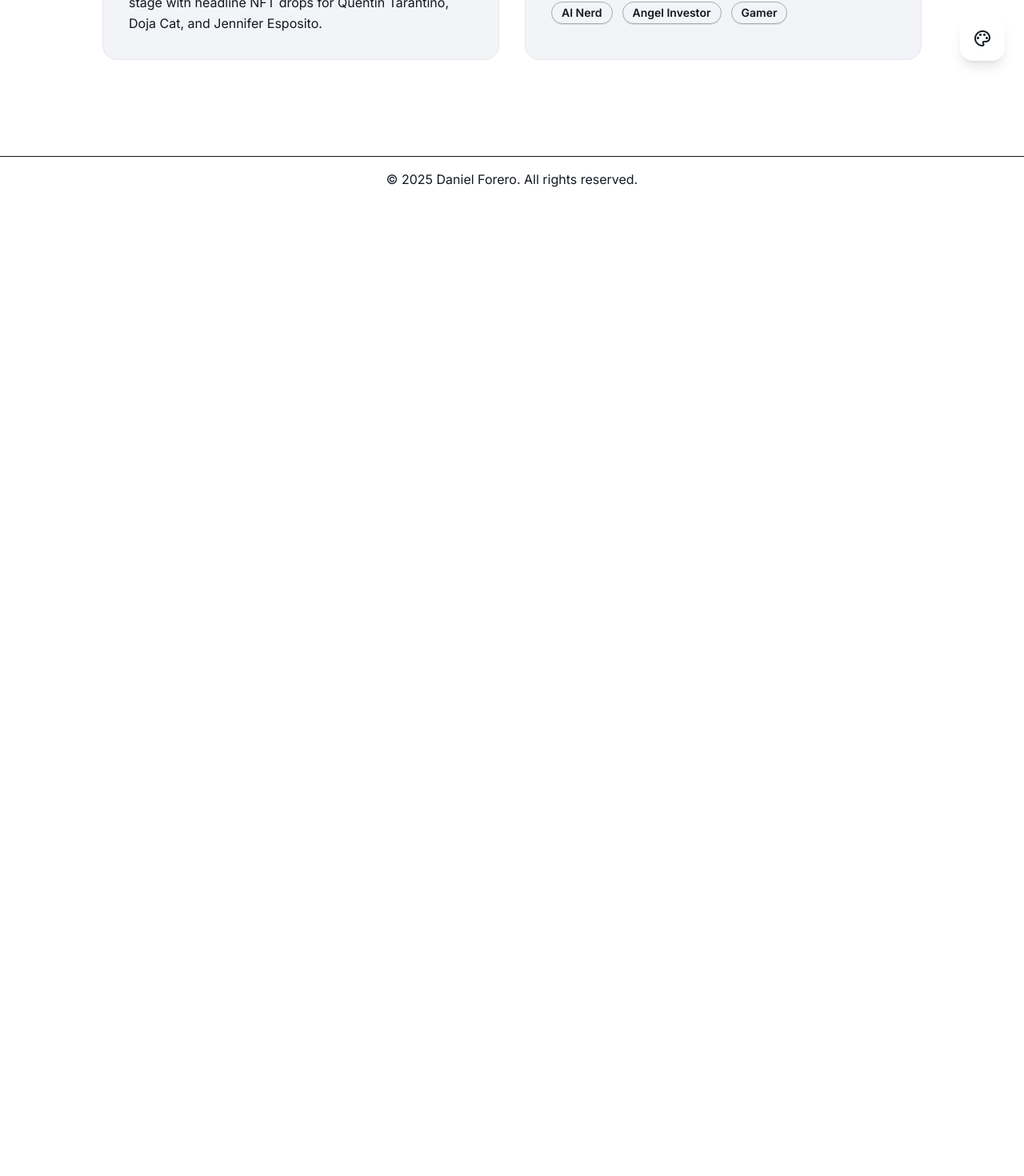
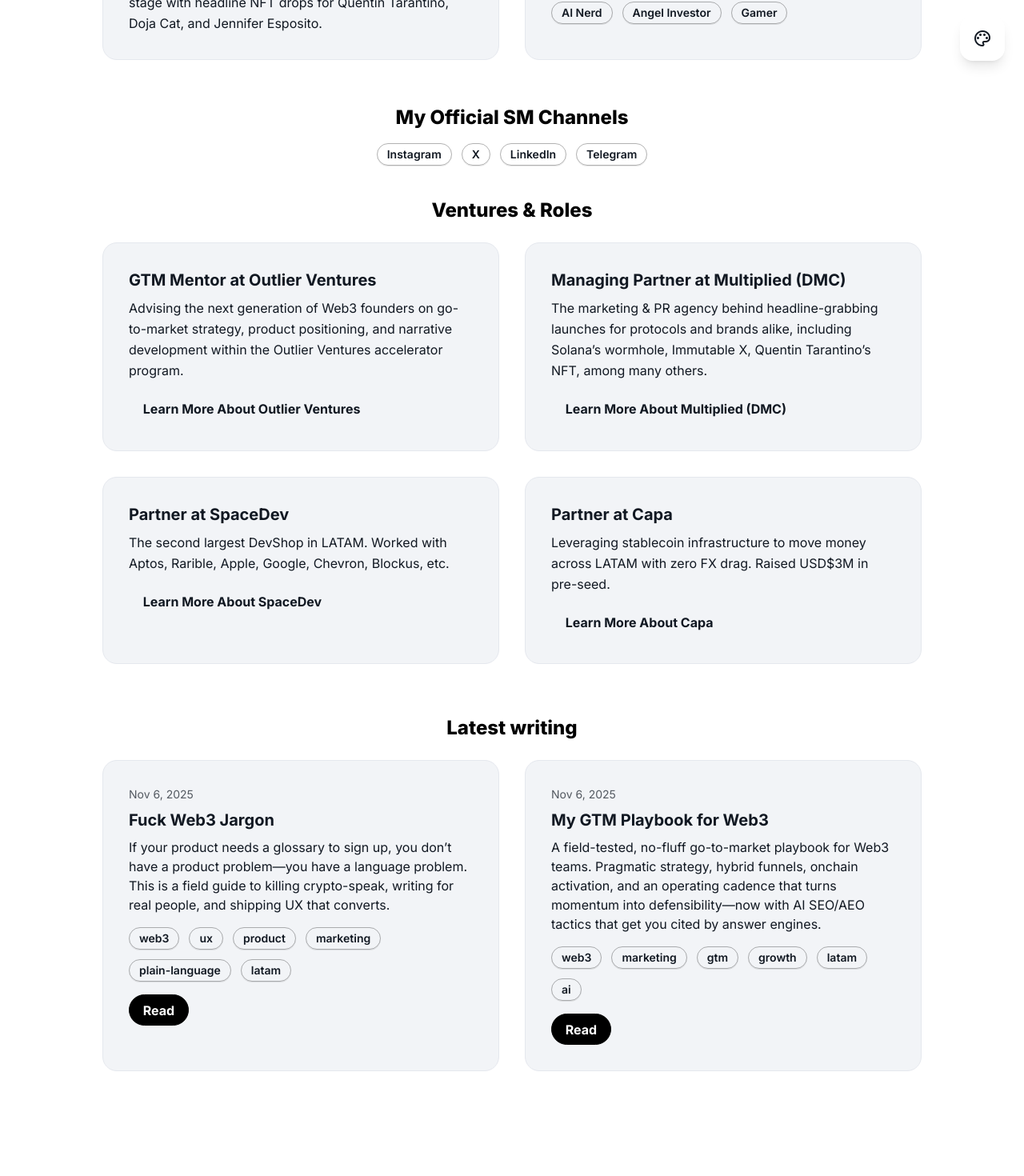
Before and after one commit to danielforeroj/danielforeroj, a React (Vite) app: page / in a window 1280 px wide. Shown: the part 700-2170 px from the top of the page at 80% size. Before the commit the page ends 952 px from the top, so only its background shows below. Built offline with nearby package versions, Linux system fonts and the light colour scheme.

Commit message:
Update HomePage.tsx

```diff
--- a/pages/HomePage.tsx
+++ b/pages/HomePage.tsx
@@ -1,24 +1,50 @@
 // /pages/HomePage.tsx
 import React from "react";
 import { initialHomeContent } from "../data/mockData";
+import { posts } from "../data/mockData";
 
-/** Inline chip renderer so we avoid any cross-folder import issues */
-const Chips: React.FC<{ items: string[]; align?: "left" | "center"; className?: string }> = ({
-  items,
-  align = "center",
-  className = "",
-}) => (
-  <div className={`chips ${align === "center" ? "chips-hero" : "chips-card"} ${className}`} role="list">
-    {items.map((t) => (
-      <span key={t} className="chip" role="listitem">
-        {t}
-      </span>
-    ))}
-  </div>
-);
+/** Small inline chip renderer to avoid fragile imports */
+const Chips: React.FC<{
+  items: Array<string | { name: string; url?: string }>;
+  align?: "left" | "center";
+  className?: string;
+  asLinks?: boolean;
+}> = ({ items, align = "center", className = "", asLinks = false }) => {
+  const justify = align === "center" ? "justify-center" : "justify-start";
+  return (
+    <div className={`chips flex flex-wrap gap-3 ${justify} ${className}`}>
+      {items.map((it) => {
+        const label = typeof it === "string" ? it : it.name;
+        const href = typeof it === "string" ? undefined : it.url;
+        if (asLinks && href) {
+          return (
+            <a
+              key={label}
+              href={href}
+              target="_blank"
+              rel="noopener noreferrer"
+              className="chip inline-flex items-center px-3 py-2 rounded-full border"
+            >
+              {label}
+            </a>
+          );
+        }
+        return (
+          <span key={label} className="chip inline-flex items-center px-3 py-2 rounded-full border">
+            {label}
+          </span>
+        );
+      })}
+    </div>
+  );
+};
+
+const fmt = (iso: string) =>
+  new Date(iso).toLocaleDateString(undefined, { year: "numeric", month: "short", day: "numeric" });
 
 const HomePage: React.FC = () => {
   const c = initialHomeContent;
+  const latest = (posts ?? []).slice(0, 6);
 
   return (
     <div>
@@ -39,7 +65,7 @@
         </div>
       </section>
 
-      {/* CARDS */}
+      {/* ABOUT + OPERATOR */}
       <section className="w-full max-w-6xl mx-auto px-4 sm:px-6 lg:px-8 pb-14">
         <div className="grid grid-cols-1 md:grid-cols-2 gap-8">
           {/* ABOUT */}
@@ -52,12 +78,56 @@
           <article className="card p-8">
             <h2 className="section-title text-2xl font-extrabold mb-3">{c.operator.title}</h2>
             <p className="leading-relaxed whitespace-pre-line">{c.operator.body}</p>
-
-            {/* same chips as hero, left-aligned */}
             <Chips items={c.hero_tags} align="left" className="mt-6" />
           </article>
         </div>
       </section>
+
+      {/* SOCIALS */}
+      {c.socials?.length ? (
+        <section className="w-full max-w-6xl mx-auto px-4 sm:px-6 lg:px-8 pb-10 text-center">
+          <h3 className="text-2xl font-extrabold mb-4">My Official SM Channels</h3>
+          <Chips items={c.socials} align="center" asLinks className="mt-2" />
+        </section>
+      ) : null}
+
+      {/* VENTURES */}
+      {c.ventures?.length ? (
+        <section className="w-full max-w-6xl mx-auto px-4 sm:px-6 lg:px-8 pb-16">
+          <h3 className="text-2xl font-extrabold mb-6 text-center">Ventures & Roles</h3>
+          <div className="grid grid-cols-1 md:grid-cols-2 gap-8">
+            {c.ventures.map((v) => (
+              <article key={v.title} className="card p-8">
+                <h4 className="text-xl font-bold mb-2">{v.title}</h4>
+                <p className="leading-relaxed mb-4">{v.body}</p>
+                {v.ctaUrl && v.ctaLabel ? (
+                  <a href={v.ctaUrl} target="_blank" rel="noopener noreferrer" className="btn btn-secondary">
+                    {v.ctaLabel}
+                  </a>
+                ) : null}
+              </article>
+            ))}
+          </div>
+        </section>
+      ) : null}
+
+      {/* LATEST POSTS */}
+      {latest.length ? (
+        <section className="w-full max-w-6xl mx-auto px-4 sm:px-6 lg:px-8 pb-24">
+          <h3 className="text-2xl font-extrabold mb-6 text-center">Latest writing</h3>
+          <div className="grid grid-cols-1 md:grid-cols-2 gap-8">
+            {latest.map((p) => (
+              <article key={p.slug} className="card p-8">
+                <div className="text-sm opacity-70 mb-2">{fmt(p.date)}</div>
+                <h4 className="text-xl font-bold mb-2">{p.title}</h4>
+                <p className="mb-4">{p.excerpt}</p>
+                {p.tags?.length ? <Chips items={p.tags.slice(0, 6)} align="left" className="mb-4" /> : null}
+                <a href={`/post/${p.slug}`} className="btn btn-primary">Read</a>
+              </article>
+            ))}
+          </div>
+        </section>
+      ) : null}
     </div>
   );
 };
```
